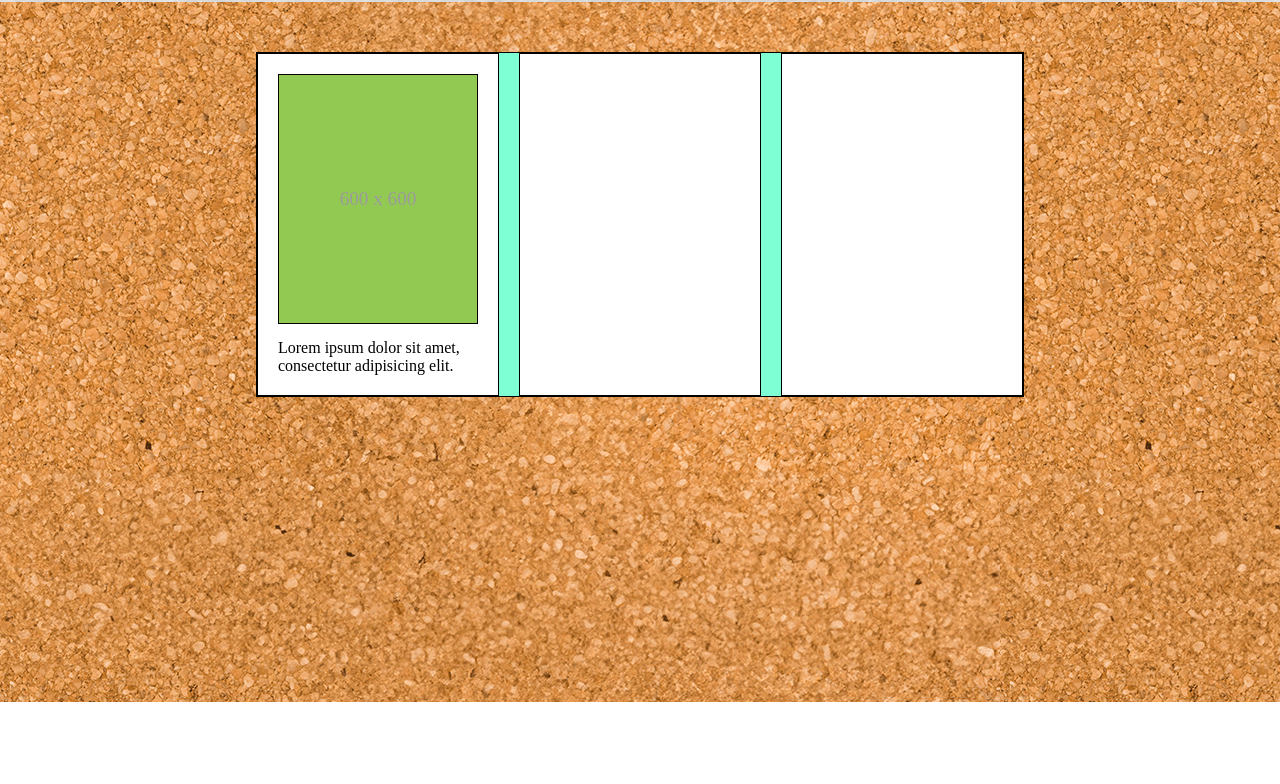
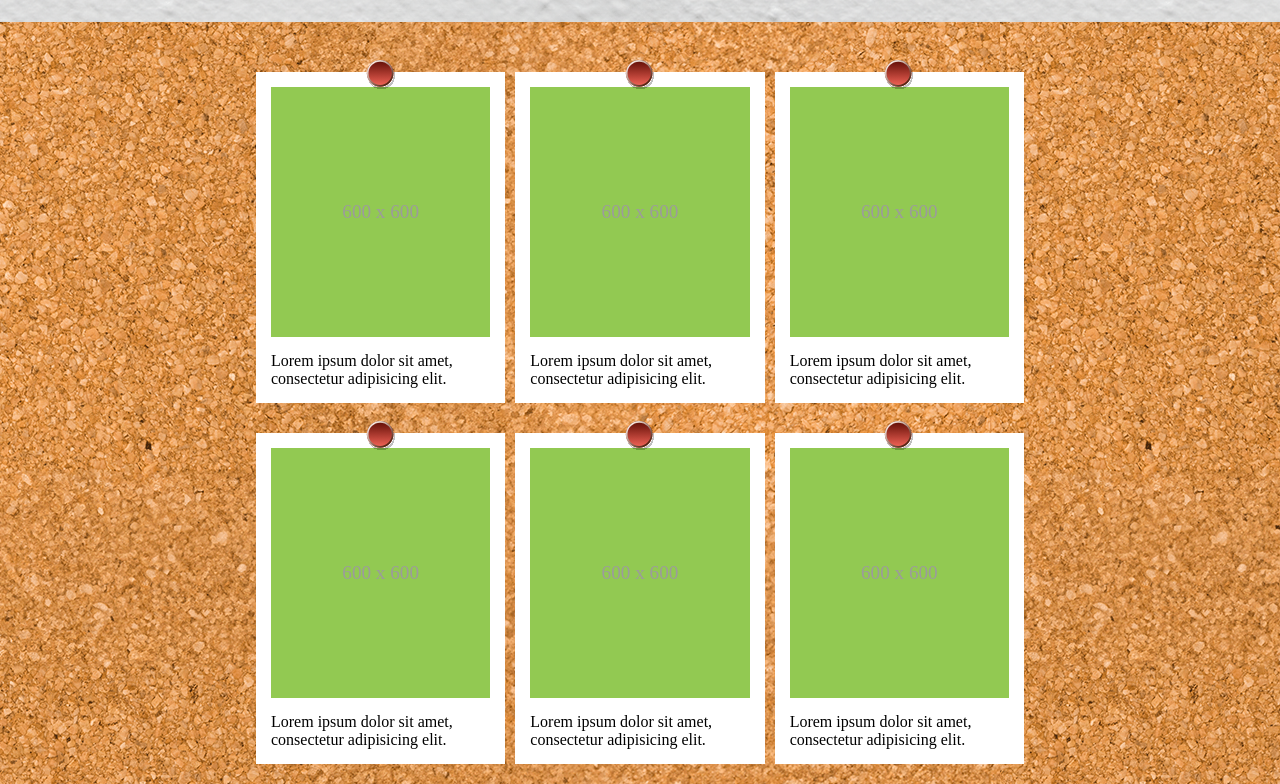
Before and after one commit to emanuelesguerzo/js-photo-blog, a plain HTML site: page index.html in a window 1280 px wide. Shown: the part 98-882 px from the top of the page. Before the commit the page ends 800 px from the top, so only its background shows below. Drawn offline with nearby package versions, Linux system fonts and the light colour scheme; a web font is replaced by a local one.

Commit message:
feat: card section complete

```diff
--- a/css/styles.css
+++ b/css/styles.css
@@ -41,8 +41,8 @@ body {
 
 /* Header */
 header {
+    height: 120px;
     background-image: url(/img/wall.png);
-    height: 100px;
     display: flex;
     justify-content: center;
     align-items: center;
@@ -54,13 +54,11 @@ header {
     width: 60%;
     margin: 0 auto;
     display: flex;
-    gap: 20px;
+    gap: 10px;
     justify-content: center;
-
-    /* debug */
-    min-height: 200px;
-    border: 1px solid black;
-    background-color: aquamarine;
+    flex-wrap: wrap;
+    row-gap: 30px;
+    margin-bottom: 20px;
 }
 
 .col {
@@ -69,11 +67,24 @@ header {
     flex-direction: column;
     justify-content: space-around;
     align-items: center;
-    padding: 20px;
+    padding: 15px;
     background-color: white;
+    position: relative
+}
 
-    /* debug */
-    border: 1px solid black;
+/* Card Deco */
+.col::before {
+    content: "";
+    background-image: url(/img/pin.svg);
+    position: absolute;
+    top: -12px;
+    left: 50%;
+    transform: translateX(-50%);
+    z-index: 10;
+    width: 30px;
+    height: 30px;
+    background-size: cover;
+    background-repeat: no-repeat;
 }
 
 /* Card */
@@ -87,8 +98,6 @@ header {
     color: #9c9b9c;
     font-family: "Sometype Mono", serif;
     font-size: 1.2rem;
-    /* debug */
-    border: 1px solid black;
 }
 
 .card-text {
--- a/index.html
+++ b/index.html
@@ -30,12 +30,17 @@
             <!-- Col -->
             <div class="col">
 
+                <!-- Card Image -->
                 <div class="card-image">
                     600 x 600
                 </div>
+                <!-- /Card Image -->
 
-                <p class="card-text">Lorem ipsum dolor sit amet, consectetur adipisicing elit.</p>
-
+                <!-- Card Text -->
+                <p class="card-text">
+                    Lorem ipsum dolor sit amet, consectetur adipisicing elit.
+                </p>
+                <!-- /Card Text -->
 
             </div>
             <!-- /Col -->
@@ -43,6 +48,17 @@
              <!-- Col -->
              <div class="col">
 
+                <!-- Card Image -->
+                <div class="card-image">
+                    600 x 600
+                </div>
+                <!-- /Card Image -->
+
+                <!-- Card Text -->
+                <p class="card-text">
+                    Lorem ipsum dolor sit amet, consectetur adipisicing elit.
+                </p>
+                <!-- /Card Text -->
 
             </div>
             <!-- /Col -->
@@ -50,9 +66,76 @@
              <!-- Col -->
              <div class="col">
 
+                <!-- Card Image -->
+                <div class="card-image">
+                    600 x 600
+                </div>
+                <!-- /Card Image -->
+
+                <!-- Card Text -->
+                <p class="card-text">
+                    Lorem ipsum dolor sit amet, consectetur adipisicing elit.
+                </p>
+                <!-- /Card Text -->
 
             </div>
             <!-- /Col -->
+
+             <!-- Col -->
+             <div class="col">
+
+                <!-- Card Image -->
+                <div class="card-image">
+                    600 x 600
+                </div>
+                <!-- /Card Image -->
+
+                <!-- Card Text -->
+                <p class="card-text">
+                    Lorem ipsum dolor sit amet, consectetur adipisicing elit.
+                </p>
+                <!-- /Card Text -->
+
+            </div>
+            <!-- /Col -->
+
+             <!-- Col -->
+             <div class="col">
+
+                <!-- Card Image -->
+                <div class="card-image">
+                    600 x 600
+                </div>
+                <!-- /Card Image -->
+
+                <!-- Card Text -->
+                <p class="card-text">
+                    Lorem ipsum dolor sit amet, consectetur adipisicing elit.
+                </p>
+                <!-- /Card Text -->
+
+            </div>
+            <!-- /Col -->
+
+             <!-- Col -->
+             <div class="col">
+
+                <!-- Card Image -->
+                <div class="card-image">
+                    600 x 600
+                </div>
+                <!-- /Card Image -->
+
+                <!-- Card Text -->
+                <p class="card-text">
+                    Lorem ipsum dolor sit amet, consectetur adipisicing elit.
+                </p>
+                <!-- /Card Text -->
+
+            </div>
+            <!-- /Col -->
+
+
 
         </div>
         <!-- /Row -->
```
Lines whose indentation alone changed are shown as unchanged.
